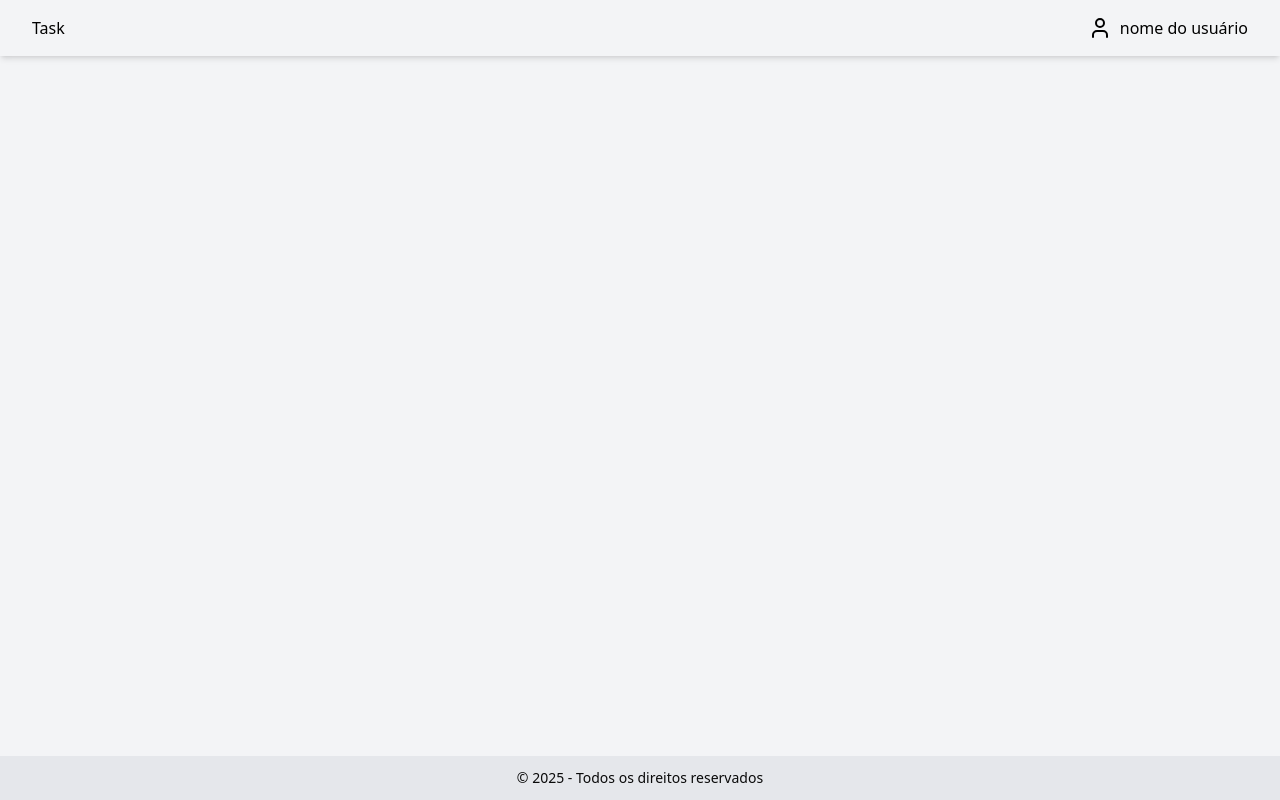
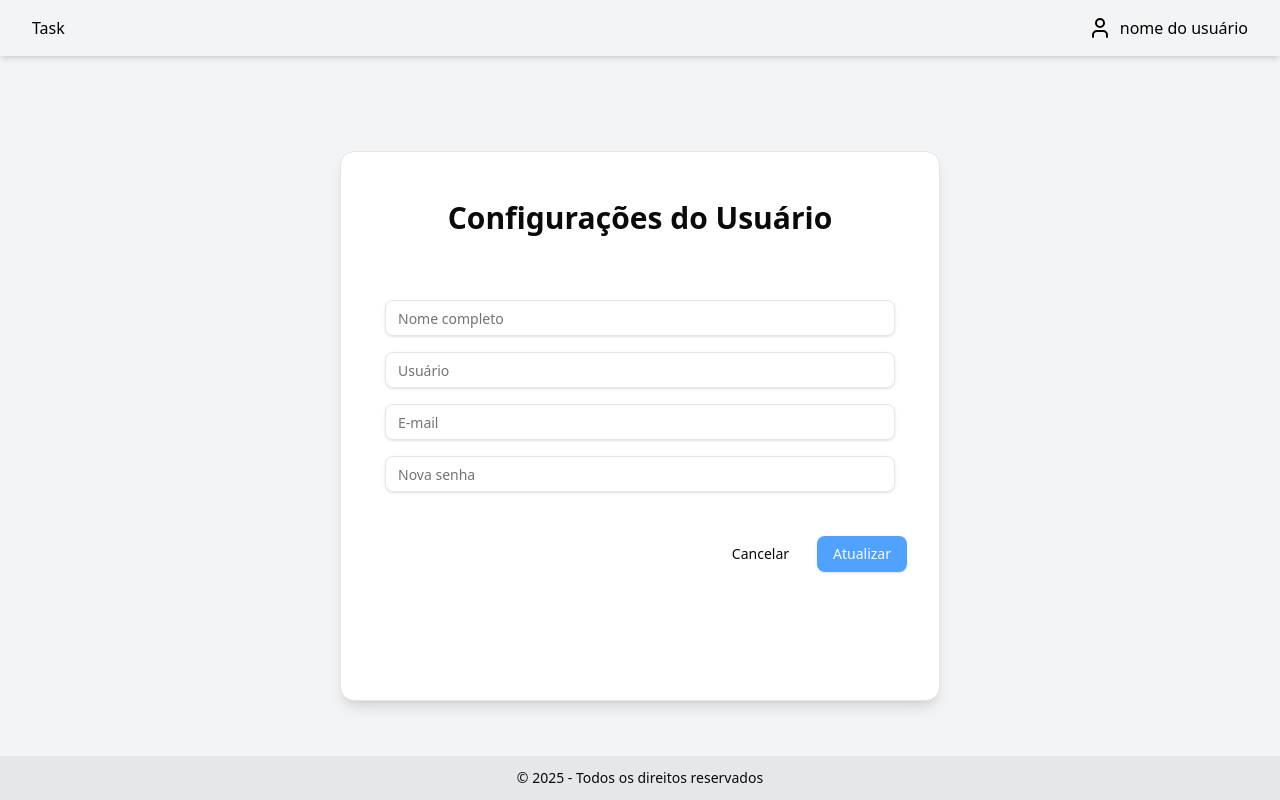
Before and after one commit to maryanasampaio/gerenciamento_de_tarefas, a React (Vite) app: page /config-usuario in a window 1280 px wide. Built offline with nearby package versions, Linux system fonts and the light colour scheme; no server answers; sample sign-in values are in the browser's storage.

Commit message:
Add => Atualização e Busca pelo Usuário Autenticado

```diff
--- a/src/App.tsx
+++ b/src/App.tsx
@@ -3,8 +3,8 @@ import { LoginView } from "./features/auth/views/LoginView";
 import { PaginaInicial } from "./features/tarefas/views/PaginaInicial";
 import { LayoutApp } from "./Layout/LayoutApp";
 import { RouteGuard } from "./components/RouteGuard/RouteGuard";
+import { CadastroView } from "./features/usuario/views/CadastroView";
 import { ConfigUsuarioView } from "./features/usuario/views/ConfigUsuarioView";
-import { CadastroView } from "./features/usuario/views/CadastroView";
 
 
 
@@ -25,14 +25,14 @@ export default function App() {
 
             } />
 
-          {/* <Route
+          <Route
             path="/config-usuario"
             element={
               <RouteGuard>
                 <ConfigUsuarioView />
               </RouteGuard>
             }
-          /> */}
+          />
 
         </Routes>
 
--- a/src/features/usuario/models/UsuarioModel.ts
+++ b/src/features/usuario/models/UsuarioModel.ts
@@ -6,5 +6,6 @@ export interface UsuarioModel {
     nome_completo: string,
     usuario: string,
     email: string,
+    senha?: string
   }
 }
--- a/src/features/usuario/repository/UsuarioRepository.ts
+++ b/src/features/usuario/repository/UsuarioRepository.ts
@@ -2,6 +2,16 @@ import { UsuarioModel } from "../models/UsuarioModel";
 import { api } from "@/services/api";
 
 export class Repository {
+
+  async getUsuarioAutenticado() {
+    try {
+      const response = await api.get('/auth/usuario');
+      return response.data;
+    } catch (error: any) {
+      throw new Error(error.response.mensagem || error.message);
+    }
+  }
+
 
   async criarUsuario(nome: string, usuario: string, email: string, senha: string): Promise<UsuarioModel> {
     try {
@@ -15,5 +25,13 @@ export class Repository {
 
   }
 
-
+  async atualizarUsuario(id_usuario: number, dados: Partial<{
+    nome_completo: string;
+    usuario: string;
+    email: string;
+    senha: string;
+  }>) {
+    const response = await api.put(`/usuarios/atualizar/${id_usuario}`, dados);
+    return response.data;
+  }
 }
--- a/src/features/usuario/usecases/UsuarioUseCase.ts
+++ b/src/features/usuario/usecases/UsuarioUseCase.ts
@@ -25,5 +25,34 @@ export class UsuarioUseCase {
       throw new Error(error.message || "Erro ao criar usuário");
     }
   }
+  async buscarUsuarioAutenticado() {
+    try {
+      const response = await this.repository.getUsuarioAutenticado();
 
+      if (response.status !== 200) {
+        throw new Error(response.mensagem);
+      }
+
+      return response.dados;
+    } catch (error: any) {
+      throw new Error(error.response?.data?.mensagem || "Erro ao buscar usuário autenticado");
+    }
+  }
+
+  async atualizarUsuario(
+    id_usuario: number,
+    dados: Partial<{ nome_completo: string; usuario: string; email: string; senha: string }>
+  ) {
+    try {
+      const response = await this.repository.atualizarUsuario(id_usuario, dados);
+
+      if (response.status !== 200) {
+        throw new Error(response.mensagem);
+      }
+
+      return response.dados;
+    } catch (error: any) {
+      throw new Error(error.response?.data?.mensagem || "Erro ao atualizar usuário");
+    }
+  }
 }
--- a/src/features/usuario/viewmodel/UsuarioViewModel.ts
+++ b/src/features/usuario/viewmodel/UsuarioViewModel.ts
@@ -1,8 +1,10 @@
-import { useState } from "react";
+import { useEffect, useState } from "react";
 import { UsuarioUseCase } from "../usecases/UsuarioUseCase";
 import { useNavigate } from "react-router-dom";
 
 export function UsuarioViewModel() {
+  const [idUsuario, setIdUsuario] = useState<number | null>(null);
+
   const [nome, setNome] = useState("");
   const [usuario, setUsuario] = useState("");
   const [email, setEmail] = useState("");
@@ -11,8 +13,28 @@ export function UsuarioViewModel() {
   const [error, setError] = useState<boolean | null>(null);
 
 
-  const cadastroUseCase = new UsuarioUseCase();
+  const usuarioUseCase = new UsuarioUseCase();
   const navigate = useNavigate();
+
+
+
+
+  async function carregarUsuarioAutenticado() {
+    try {
+      setLoading(true);
+      const dados = await usuarioUseCase.buscarUsuarioAutenticado();
+
+      setIdUsuario(dados.id_usuario);
+      setNome(dados.nome_completo);
+      setUsuario(dados.usuario);
+      setEmail(dados.email);
+    } catch (err: any) {
+      setError(err.message);
+    } finally {
+      setLoading(false);
+    }
+  }
+
 
 
 
@@ -35,7 +57,7 @@ export function UsuarioViewModel() {
     }
 
     try {
-      const response = await cadastroUseCase.criar(nome, usuario, email, senha);
+      const response = await usuarioUseCase.criar(nome, usuario, email, senha);
       if (response) {
         setError(false);
         alert('Usuário criado com sucesso!');
@@ -49,11 +71,41 @@ export function UsuarioViewModel() {
     }
   }
 
+  async function handleAtualizarUsuario() {
+    if (!idUsuario) return;
 
-  async function handleCancel() {
+    try {
+      setLoading(true);
+      await usuarioUseCase.atualizarUsuario(idUsuario, {
+        nome_completo: nome,
+        usuario,
+        email,
+        senha: senha || undefined,
+      });
+      alert("Usuário atualizado com sucesso!");
+      navigate('/pagina-inicial');
+    } catch (error: any) {
+      alert(error.message);
+    } finally {
+      setLoading(false);
+    }
+  }
+
+  useEffect(() => {
+    carregarUsuarioAutenticado();
+  }, []);
+
+  async function handleCancelCadastro() {
     setLoading(true);
     setError(null);
     navigate('/login');
+  }
+
+  async function handleCancelAtualizacao() {
+    setLoading(true);
+    setError(null);
+    navigate('/pagina-inicial');
+
   }
 
   return {
@@ -68,6 +120,10 @@ export function UsuarioViewModel() {
     loading,
     error,
     handleCadastro,
-    handleCancel
+    handleCancelCadastro,
+    handleCancelAtualizacao,
+    handleAtualizarUsuario,
+    carregarUsuarioAutenticado,
+    idUsuario
   }
 }
--- a/src/features/usuario/views/CadastroView.tsx
+++ b/src/features/usuario/views/CadastroView.tsx
@@ -17,8 +17,7 @@ export const CadastroView = () => {
     error,
     loading,
     handleCadastro,
-    handleCancel
-  } = UsuarioViewModel()
+    handleCancelCadastro } = UsuarioViewModel()
 
 
   {
@@ -65,7 +64,7 @@ export const CadastroView = () => {
             </Input>
           </CardContent>
           <CardFooter className="flex justify-end m-[25px]">
-            <Button variant={"ghost"} onClick={handleCancel}>Cancelar</Button>
+            <Button variant={"ghost"} onClick={handleCancelCadastro}>Cancelar</Button>
             <Button onClick={handleCadastro}>Cadastrar</Button>
           </CardFooter>
         </Card>
--- /dev/null
+++ b/src/features/usuario/views/ConfigUsuarioView.tsx
@@ -0,0 +1,68 @@
+import { Button } from "@/components/ui/button";
+import { Card, CardContent, CardFooter, CardHeader } from "@/components/ui/card";
+import { Input } from "@/components/ui/input";
+import { UsuarioViewModel } from "../viewmodel/UsuarioViewModel";
+
+export const ConfigUsuarioView = () => {
+  const {
+    nome,
+    setNome,
+    usuario,
+    setUsuario,
+    email,
+    setEmail,
+    senha,
+    setSenha,
+    loading,
+    handleAtualizarUsuario,
+    handleCancelAtualizacao
+  } = UsuarioViewModel();
+
+  if (loading) {
+    return <div className="text-center mt-10 text-gray-500">Carregando...</div>;
+  }
+
+  return (
+    <Card className="items-center justify-center h-[550px] w-[600px] mx-auto mt-10 shadow-lg">
+      <CardHeader>
+        <h1 className="text-3xl font-bold text-center mt-6">Configurações do Usuário</h1>
+      </CardHeader>
+
+      <CardContent className="flex flex-col gap-4 m-[20px] mt-10 items-center">
+        <Input
+          type="text"
+          placeholder="Nome completo"
+          value={nome}
+          onChange={(e) => setNome(e.target.value)}
+        />
+        <Input
+          type="text"
+          placeholder="Usuário"
+          value={usuario}
+          onChange={(e) => setUsuario(e.target.value)}
+        />
+        <Input
+          type="email"
+          placeholder="E-mail"
+          value={email}
+          onChange={(e) => setEmail(e.target.value)}
+        />
+        <Input
+          type="password"
+          placeholder="Nova senha "
+          value={senha}
+          onChange={(e) => setSenha(e.target.value)}
+        />
+      </CardContent>
+
+      <CardFooter className="flex justify-end gap-3 w-full px-8">
+        <Button variant="ghost" onClick={handleCancelAtualizacao}>
+          Cancelar
+        </Button>
+        <Button variant="default" onClick={handleAtualizarUsuario}>
+          Atualizar
+        </Button>
+      </CardFooter>
+    </Card>
+  );
+};
```
